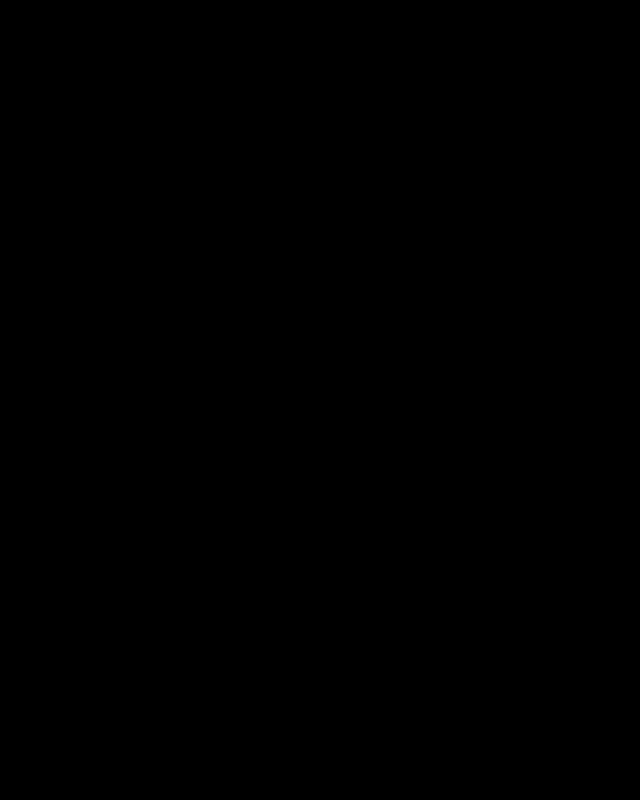
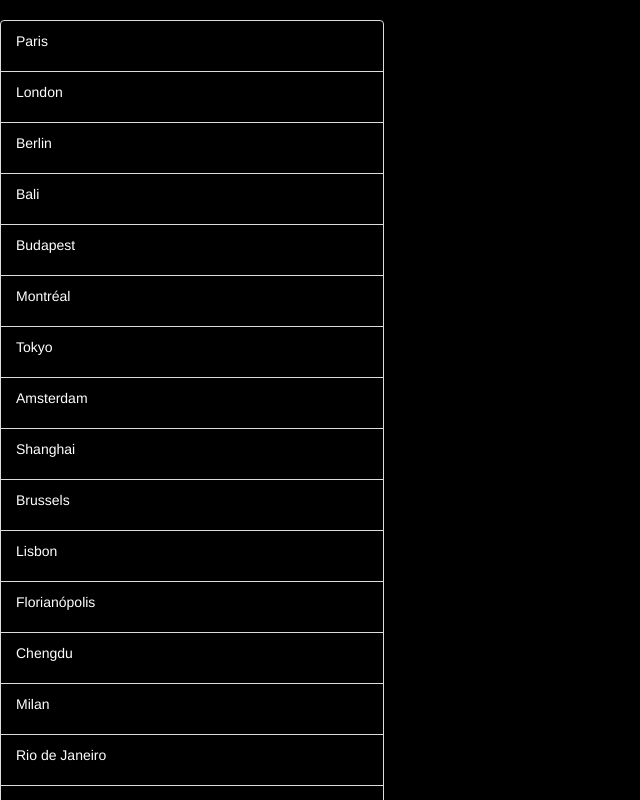
Before and after one commit to mrkshx/wagon-cities, a React app: page / in a window 1280 px wide. Shown: the top 800 px of the page, without its empty margins (0-640 px from the left). Built offline with nearby package versions, Linux system fonts and the light colour scheme.

Commit message:
changed city to city.name

```diff
--- a/src/containers/city.jsx
+++ b/src/containers/city.jsx
@@ -10,14 +10,14 @@
 
   render() {
     const {
-      name,
+      city,
     } = this.props;
-    if (!name) {
+    if (!city.name) {
       return null;
     }
     return (
       <div className="list-group-item" onClick={this.handleClick}>
-        <p>{name}</p>
+        <p>{city.name}</p>
       </div>
     );
   }
```
